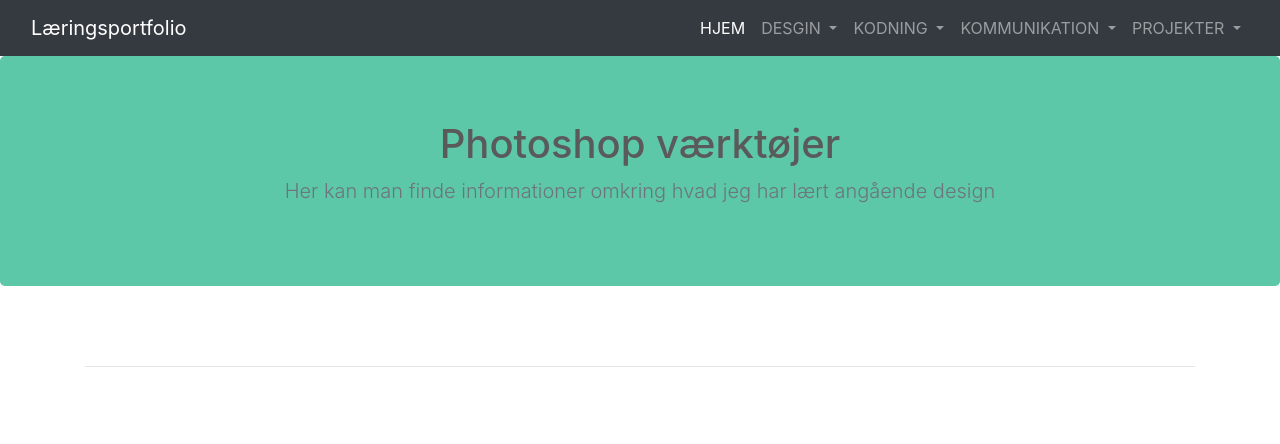
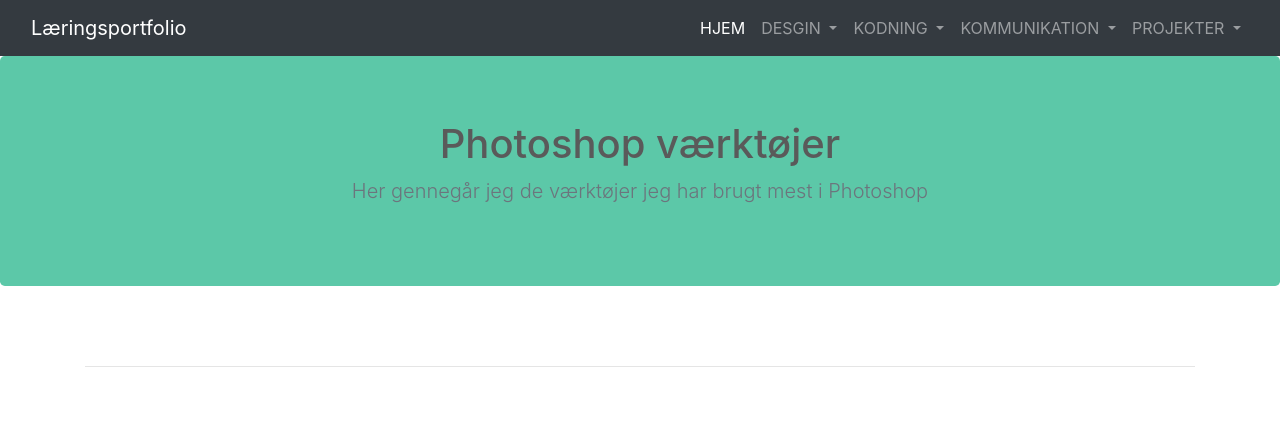
Before and after one commit to Jhm20P/L-ringsportfolio, a PHP site: page /photoshop.php in a window 1280 px wide. Shown: the top 444 px of the page. Run offline with PHP 8.4, Linux system fonts and the light colour scheme; some libraries are stand-ins or nearby versions.

Commit message:
Update photoshop.php

```diff
--- a/lærings-portfolio/photoshop.php
+++ b/lærings-portfolio/photoshop.php
@@ -1,12 +1,13 @@
 <!doctype html>
-<html lang="en">
+<html lang="da">
   <head>
     <meta charset="utf-8">
     <meta name="viewport" content="width=device-width, initial-scale=1, shrink-to-fit=no">
     <meta name="description" content="">
-    <meta name="author" content="Mark Otto, Jacob Thornton, and Bootstrap contributors">
+    <meta name="author" content="Jonas Hawthorn Mikkelsen">
     <meta name="generator" content="Jekyll v4.1.1">
-    <title>Carousel Template · Bootstrap</title>
+    <link rel="icon" href="favicon.ico">
+    <title>Photoshop værktøjer</title>
 
     <link rel="canonical" href="https://getbootstrap.com/docs/4.5/examples/carousel/">
 
@@ -15,9 +16,12 @@
 
     <!-- Bootstrap core CSS -->
 <link href="assets/dist/css/bootstrap.min.css" rel="stylesheet">
+        <!-- EGEN CSS -->
 <link rel="stylesheet" href="underside.css">
 <link rel="stylesheet" href="bodyfix.css">
+<link rel="stylesheet" href="billede.css">
 
+<!-- Intern css -->
     <style>
       .bd-placeholder-img {
         font-size: 1.125rem;
@@ -34,17 +38,20 @@
         }
       }
     </style>
+
     <!-- Custom styles for this template -->
     <link href="carousel.css" rel="stylesheet">
   </head>
+
+  <!-- Menu bar -->
   <?php include("Menu.inc"); ?>
 
 <main role="main">
-
+<!-- Banner med overskrift og underoverskrift -->
   <section class="jumbotron text-center">
     <div class="container">
       <h1>Photoshop værktøjer</h1>
-      <p class="lead text-muted">Her kan man finde informationer omkring hvad jeg har lært angående design</p>
+      <p class="lead text-muted">Her gennegår jeg de værktøjer jeg har brugt mest i Photoshop</p>
     </div>
   </section>
 
@@ -58,41 +65,77 @@
     <!-- START THE FEATURETTES -->
 
     <hr class="featurette-divider">
-
+    <!-- MOVETOOL -->
     <div class="row featurette">
       <div class="col-md-7">
-        <h2 class="featurette-heading">First featurette heading. <span class="text-muted">It’ll blow your mind.</span></h2>
-        <p class="lead">Donec ullamcorper nulla non metus auctor fringilla. Vestibulum id ligula porta felis euismod semper. Praesent commodo cursus magna, vel scelerisque nisl consectetur. Fusce dapibus, tellus ac cursus commodo.</p>
+        <h2 class="featurette-heading">Move tool. <span class="text-muted">Ryk rundt med dine ting.</span></h2>
+        <p class="lead">"Move tool" er et værktøj du kan bruge til at rykke rundt med dine ting/objekter, den har hotkey'en "v" på dit tastatur. Artboard tool gør at du kan ændre på dine artboads og justere indstillinger på dem.</p>
       </div>
       <div class="col-md-5">
-        <svg class="bd-placeholder-img bd-placeholder-img-lg featurette-image img-fluid mx-auto" width="500" height="500" xmlns="http://www.w3.org/2000/svg" preserveAspectRatio="xMidYMid slice" focusable="false" role="img" aria-label="Placeholder: 500x500"><title>Placeholder</title><rect width="100%" height="100%" fill="#eee"/><text x="50%" y="50%" fill="#aaa" dy=".3em">500x500</text></svg>
+        <image src="movetool.png" height="auto" width="450">
       </div>
     </div>
-
+    <!-- MOVETOOL SLUT -->
     <hr class="featurette-divider">
-
+    <!-- MAGIC WAND TOOL -->
     <div class="row featurette">
       <div class="col-md-7 order-md-2">
-        <h2 class="featurette-heading">Oh yeah, it’s that good. <span class="text-muted">See for yourself.</span></h2>
-        <p class="lead">Donec ullamcorper nulla non metus auctor fringilla. Vestibulum id ligula porta felis euismod semper. Praesent commodo cursus magna, vel scelerisque nisl consectetur. Fusce dapibus, tellus ac cursus commodo.</p>
+        <h2 class="featurette-heading">Magic wand tool. <span class="text-muted">Markér og slet.</span></h2>
+        <p class="lead">"Magic wand tool" er det tool du kan bruge til at markére et område inde i dit objekt for dig, hvor du herefter kan vælge at slette det der er uden om det valgte område. Med "Quick selection tool" kan man strøje med sin mus henover det man gerne vil have valgt på sit element, hvor efter du kan trykke "Select and Mask" for at lave en maske til netop det man har markéret.</p>
       </div>
       <div class="col-md-5 order-md-1">
-        <svg class="bd-placeholder-img bd-placeholder-img-lg featurette-image img-fluid mx-auto" width="500" height="500" xmlns="http://www.w3.org/2000/svg" preserveAspectRatio="xMidYMid slice" focusable="false" role="img" aria-label="Placeholder: 500x500"><title>Placeholder</title><rect width="100%" height="100%" fill="#eee"/><text x="50%" y="50%" fill="#aaa" dy=".3em">500x500</text></svg>
+        <image src="tryllestav.png" height="auto" width="450">
       </div>
     </div>
-
+    <!-- MAGIC WAND TOOL SLUT -->
     <hr class="featurette-divider">
-
+    <!-- LASSO TOOL -->
     <div class="row featurette">
       <div class="col-md-7">
-        <h2 class="featurette-heading">And lastly, this one. <span class="text-muted">Checkmate.</span></h2>
-        <p class="lead">Donec ullamcorper nulla non metus auctor fringilla. Vestibulum id ligula porta felis euismod semper. Praesent commodo cursus magna, vel scelerisque nisl consectetur. Fusce dapibus, tellus ac cursus commodo.</p>
+        <h2 class="featurette-heading">Lasso tool. <span class="text-muted">Optejn og slet.</span></h2>
+        <p class="lead">"Lasso tool" fungere på den måde at man kan optegne et område hvorefter man kan slette det område man har optegnet, og dette gøres i frihånd. Forstået på den måde at man kan optejne det lige på den måde man gerne vil, der er ikke nogen form  for "Guidelines". "Polygonal Lasso tool" fungere næsten på samme måde, bare her har du et "guideline" der går at hjælper dig med at optejne i lige linjer. "Magnetic Lasso tool" fungere også næsten på samme måde. Den har så også en form for "Guideline" idet at den føgler omridset af det element du gerne vil tegne op.</p>
       </div>
       <div class="col-md-5">
-        <svg class="bd-placeholder-img bd-placeholder-img-lg featurette-image img-fluid mx-auto" width="500" height="500" xmlns="http://www.w3.org/2000/svg" preserveAspectRatio="xMidYMid slice" focusable="false" role="img" aria-label="Placeholder: 500x500"><title>Placeholder</title><rect width="100%" height="100%" fill="#eee"/><text x="50%" y="50%" fill="#aaa" dy=".3em">500x500</text></svg>
+        <image src="lasso.png" height="auto" width="450">
       </div>
     </div>
-
+    <!-- LASSO TOOL SLUT -->
+    <hr class="featurette-divider">
+    <!-- PAINT BUCKET TOOL -->
+    <div class="row featurette">
+      <div class="col-md-7 order-md-2">
+        <h2 class="featurette-heading">Paint bucket tool. <span class="text-muted">Giv dine elementer en farve.</span></h2>
+        <p class="lead">"Paint bucket tool" kan du bruge til at give et område en farve. Det kan du gøre ved at klikke på værktøjet, vælge en farve også derefter trykke på det område du gerne vil skifte.</p>
+      </div>
+      <div class="col-md-5 order-md-1">
+        <image src="farvespan.png" height="auto" width="450">
+      </div>
+    </div>
+    <!-- PAINT BUCKET TOOL SLUT -->
+    <hr class="featurette-divider">
+    <!-- RECTANGLE TOOL -->
+    <div class="row featurette">
+      <div class="col-md-7">
+        <h2 class="featurette-heading">Rectangle tool. <span class="text-muted">Skab forskellige figurer.</span></h2>
+        <p class="lead">De værktøjer som man kan se over til højre, indeholder blandt andet "Rectangle tool". Med disse værktøjer kan man tegne figurer, såsom firkanter, cirkler, polygoner(femkanter,sekskanter osv.) en lige linje. Dog som man kan se her på billedet, har den ikke den stjerne tool som der er i Illustrator, men man kan stadig tegne den med f.eks. "Polygon tool" og "Costum shape tool".</p>
+      </div>
+      <div class="col-md-5">
+        <image src="formgivning.png" height="auto" width="450">
+      </div>
+    </div>
+    <!-- RECTANGLE TOOL SLUT -->
+    <hr class="featurette-divider">
+    <!-- ZOOM TOOL -->
+    <div class="row featurette">
+      <div class="col-md-7 order-md-2">
+        <h2 class="featurette-heading">Zoom tool. <span class="text-muted">Zomm ind eller ud på dit lærred.</span></h2>
+        <p class="lead">Ved brug af "Zoom tool" kan du zoome ind ved at holde vesntre mussetast inde og træk derefter mod højre. For at zoome ud skal du også holde venstre mussetast inde, men derimod træk mod venstre.</p>
+      </div>
+      <div class="col-md-5 order-md-1">
+        <image src="zoomtool.png" height="auto" width="450">
+      </div>
+    </div>
+    <!-- ZOOM TOOL SLUT -->
     <hr class="featurette-divider">
 
     <!-- /END THE FEATURETTES -->
@@ -108,7 +151,7 @@
       <i class="fab fa-instagram footer-icon"></i>
       <i class="fas fa-envelope footer-icon"></i>
 
-    <p>© Copyright 2020 Jonas Hawthorn Mikkelsen</p>
+    <p class="copyright">© Copyright 2020 Jonas Hawthorn Mikkelsen</p>
   </div>
   </footer>
 </main>
```
